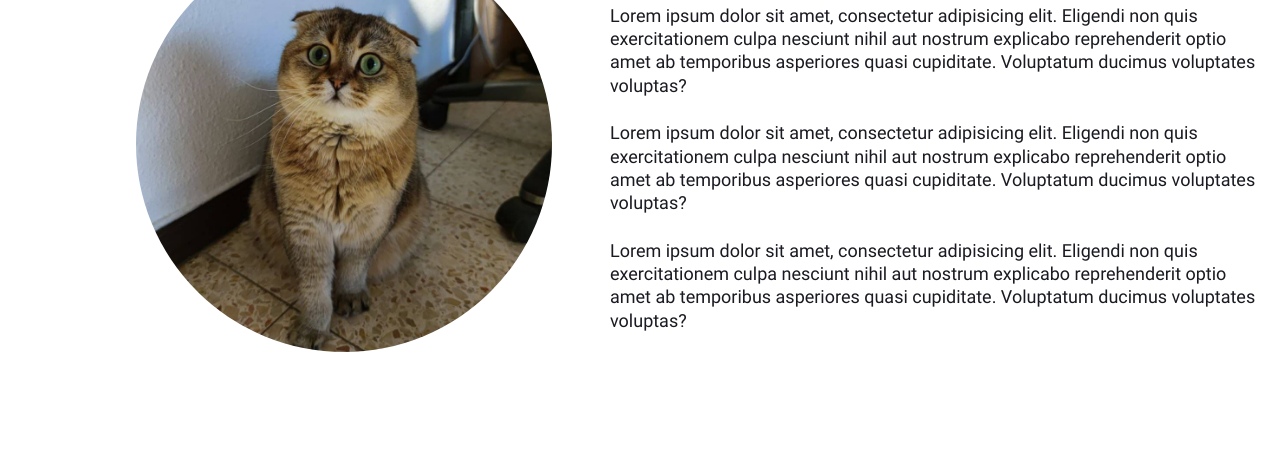
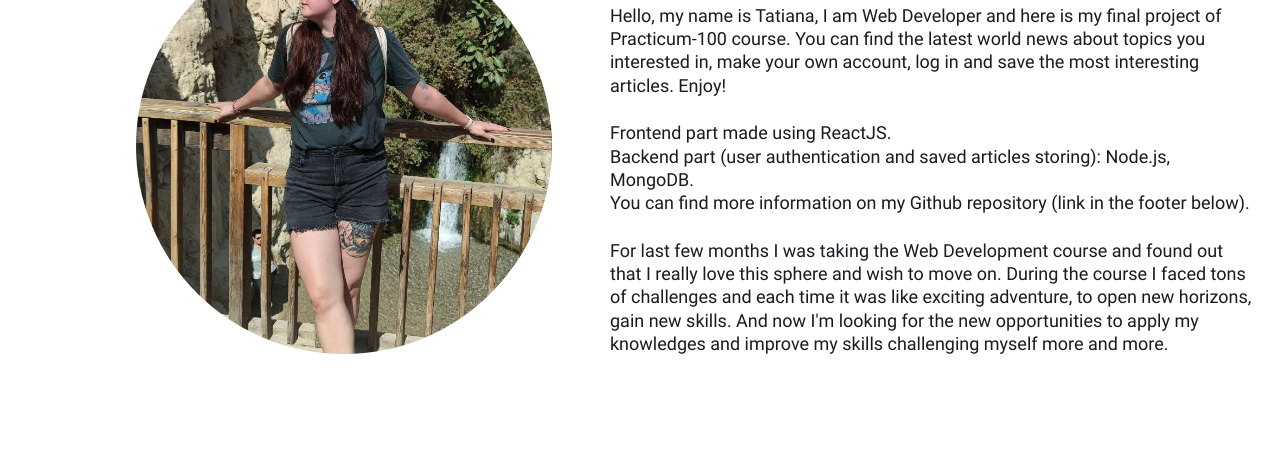
Before and after one commit to TatianaBialik/news-explorer-frontend, a React app: page / in a window 1280 px wide. Shown: the part 724-1182 px from the top of the page. Built offline with nearby package versions, Linux system fonts and the light colour scheme; a web font is replaced by a local one.

Commit message:
fix: minor issues fix, about the author text

```diff
--- a/package.json
+++ b/package.json
@@ -17,7 +17,8 @@
     "start": "react-scripts start",
     "build": "react-scripts build",
     "test": "react-scripts test",
-    "eject": "react-scripts eject"
+    "eject": "react-scripts eject",
+    "deploy": "npm run build && scp -r ./build/* bialik.tat@my-news-explorer.students.nomoredomainssbs.ru:/home/bialik.tat/news-explorer-frontend"
   },
   "eslintConfig": {
     "extends": [
--- a/src/components/About/About.js
+++ b/src/components/About/About.js
@@ -1,5 +1,5 @@
 import './About.css';
-import photo from '../../images/photo.jpg'
+import photo from '../../images/photo.png';
 
 function About() {
   return (
@@ -11,16 +11,19 @@ function About() {
         <h2 className="about__title">About the author</h2>
         <div className="about__info">
           <p className="about__paragraph">
-            Lorem ipsum dolor sit amet, consectetur adipisicing elit. Eligendi non quis exercitationem culpa nesciunt
-            nihil aut nostrum explicabo reprehenderit optio amet ab temporibus asperiores quasi cupiditate. Voluptatum ducimus voluptates voluptas?
+            Hello, my name is Tatiana, I am Web Developer and here is my final project of Practicum-100 course.
+            You can find the latest world news about topics you interested in, make your own account, log in and save the most interesting articles.
+            Enjoy!
           </p>
           <p className="about__paragraph">
-            Lorem ipsum dolor sit amet, consectetur adipisicing elit. Eligendi non quis exercitationem culpa nesciunt
-            nihil aut nostrum explicabo reprehenderit optio amet ab temporibus asperiores quasi cupiditate. Voluptatum ducimus voluptates voluptas?
+            Frontend part made using ReactJS.<br />
+            Backend part (user authentication and saved articles storing): Node.js, MongoDB.<br />
+            You can find more information on my Github repository (link in the footer below).
           </p>
           <p className="about__paragraph">
-            Lorem ipsum dolor sit amet, consectetur adipisicing elit. Eligendi non quis exercitationem culpa nesciunt
-            nihil aut nostrum explicabo reprehenderit optio amet ab temporibus asperiores quasi cupiditate. Voluptatum ducimus voluptates voluptas?
+            For last few months I was taking the Web Development course and found out that I really love this sphere and wish to move on.
+            During the course I faced tons of challenges and each time it was like exciting adventure, to open new horizons, gain new skills.
+            And now I'm looking for the new opportunities to apply my knowledges and improve my skills challenging myself more and more.
           </p>
         </div>
       </div>
--- a/src/components/App/App.js
+++ b/src/components/App/App.js
@@ -47,7 +47,6 @@ function App() {
             setIsLoggedIn(true);
           } else {
             localStorage.removeItem('jwt')
-            console.log(res);
           }
         })
         .catch((err) => console.log(err));
@@ -57,7 +56,7 @@ function App() {
   /////////////////////////////////////////////
   /* LOADING SAVED NEWS FOR AUTHORIZED USER */
   useEffect(() => {
-    if (token) {
+    if (isLoggedIn) {
       mainApi
         .getArticles(token)
         .then((res) => {
@@ -65,7 +64,7 @@ function App() {
             setCurrentUser((currentUser) => ({ ...currentUser, savedArticles: res }));
         })
     }
-  }, [token, isLoggedIn]);
+  }, [isLoggedIn]);
 
   //////////////////////////////////////
   /* SET SHOW MORE BUTTON VISIBILITY */
@@ -92,7 +91,7 @@ function App() {
     setIsSuccessPopupOpen(false);
   }
 
-  ///////////////////////////////////////////////////////////
+  ////////////////////////////////////////////
   /* AUTHORIZATION: REGISTER, LOGIN/LOGOUT */
   function handleRegister({ email, password, name }) {
     mainApi
@@ -130,7 +129,7 @@ function App() {
 
   function handleLogout() {
     setIsLoggedIn(false);
-    setCurrentUser('');
+    setCurrentUser({});
     localStorage.removeItem('jwt');
     setToken('');
     setIsLoginPopupOpen(true);
--- a/src/components/Footer/Footer.js
+++ b/src/components/Footer/Footer.js
@@ -20,7 +20,7 @@ function Footer() {
         </div>
         <div className="footer__external-resources">
           <a
-            href="https://github.com/TatianaBialik"
+            href="https://github.com/TatianaBialik/news-explorer-frontend"
             className="footer__github"
             target='_blank'
             rel="noopener noreferrer">
--- a/src/components/Navigation/Navigation.js
+++ b/src/components/Navigation/Navigation.js
@@ -35,15 +35,17 @@ function Navigation({
 
           <div className="navigation__links_active">
             <NavLink to='/' className='navigation__link'>Home</NavLink>
-            <NavLink to='/saved-news' className='navigation__link'>Saved articles</NavLink>
 
             {isLoggedIn ? (
+              <>
+                <NavLink to='/saved-news' className='navigation__link'>Saved articles</NavLink>
                 <button
                   className={`navigation__header-button navigation__header-button_function_logout`}
                   onClick={onLogout}>
                   {currentUser.name}
                   <img src={logout_white} alt='Exit icon' />
                 </button>
+              </>
             ) : (
               <button
                 type='button'
--- a/src/components/SavedCardsList/SavedCardsList.js
+++ b/src/components/SavedCardsList/SavedCardsList.js
@@ -8,7 +8,10 @@ function SavedCardsList({ onDelete }) {
     <section className="cardlist">
       <ul className="cardlist__list">
         {currentUser.savedArticles && currentUser.savedArticles.map((article, i) => (
-          <Card card={article} key={article._id} onDelete={onDelete} />
+          <Card
+            card={article}
+            key={article._id}
+            onDelete={onDelete} />
         ))}
       </ul>
     </section>
--- a/src/components/SavedNewsHeader/SavedNewsHeader.js
+++ b/src/components/SavedNewsHeader/SavedNewsHeader.js
@@ -70,7 +70,7 @@ function SavedNewsHeader({ onLogout }) {
 
       <div className="saved-header__info">
         <p className="saved-header__subtitle">Saved articles</p>
-        <h2 className="saved-header__title">{currentUser.name}, you have {currentUser.savedArticles && currentUser.savedArticles.length} saved articles</h2>
+        <h2 className="saved-header__title">{currentUser.name}, you have {currentUser.savedArticles.length} saved articles</h2>
         {currentUser.savedArticles.length > 0 && (
           <p className="saved-header__keywords-block">
             By keywords:{' '}
--- a/src/components/SearchForm/SearchForm.css
+++ b/src/components/SearchForm/SearchForm.css
@@ -54,7 +54,7 @@
 
 @media screen and (max-width: 500px) {
   .search-form {
-    width: 288px;
+    width: 98%;
     flex-direction: column;
     align-items: center;
     margin: 122px auto 0;
@@ -74,9 +74,3 @@
     padding: 16px auto;
   }
 }
-
-@media screen and (max-width: 319px) {
-  .search-form {
-    max-width: 95%;
-  }
-}
--- a/src/utils/constants.js
+++ b/src/utils/constants.js
@@ -1,4 +1,5 @@
 export const MAIN_URL = 'https://api.my-news-explorer.students.nomoredomainssbs.ru';
-export const NEWS_API_URL = 'https://newsapi.org/v2/everything';
+// export const NEWS_API_URL = 'https://newsapi.org/v2/everything';
+export const NEWS_API_URL = 'https://nomoreparties.co/news/v2/everything';
 export const NEWS_API_KEY = 'cefa662db40643ef9e3a46af0ea8326a';
 export const ADDED_CARDS = 3;
```
Also changed, not shown: src/images/photo.png (added). Lines whose indentation alone changed are shown as unchanged.
